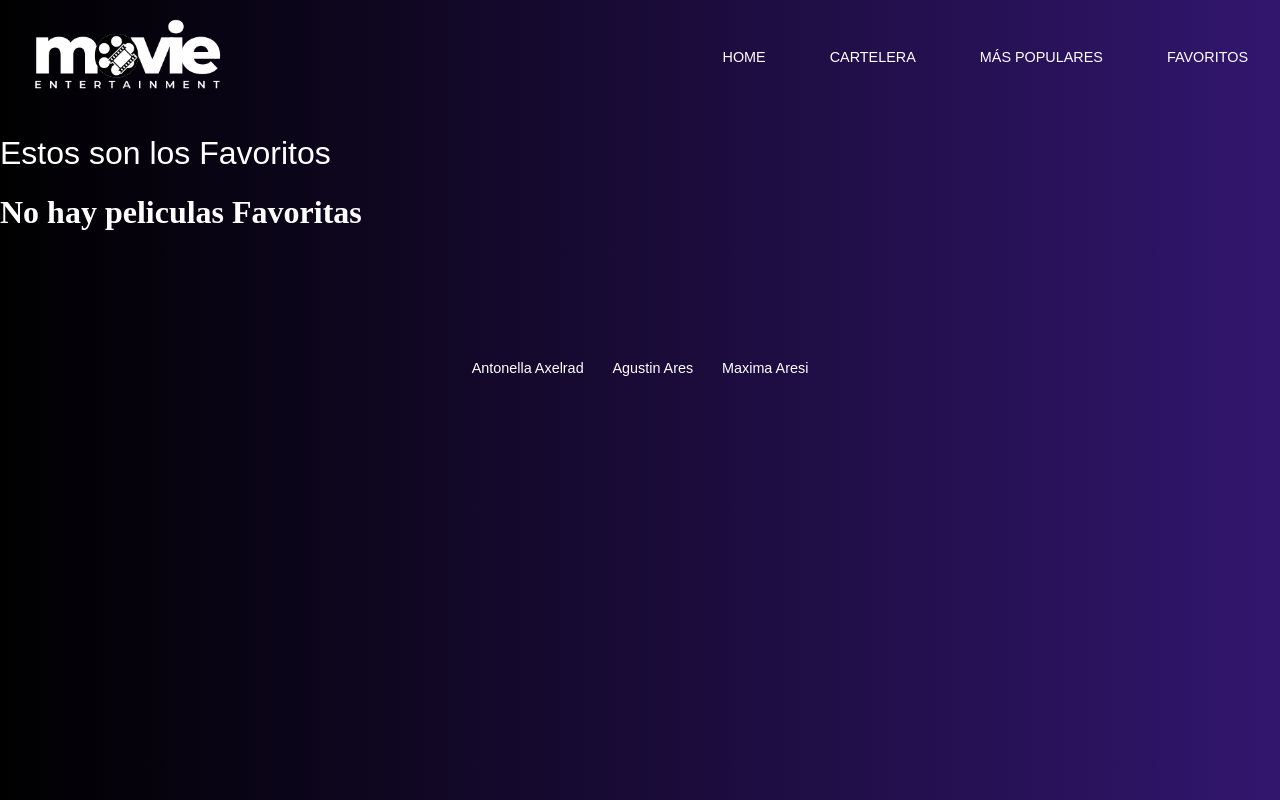
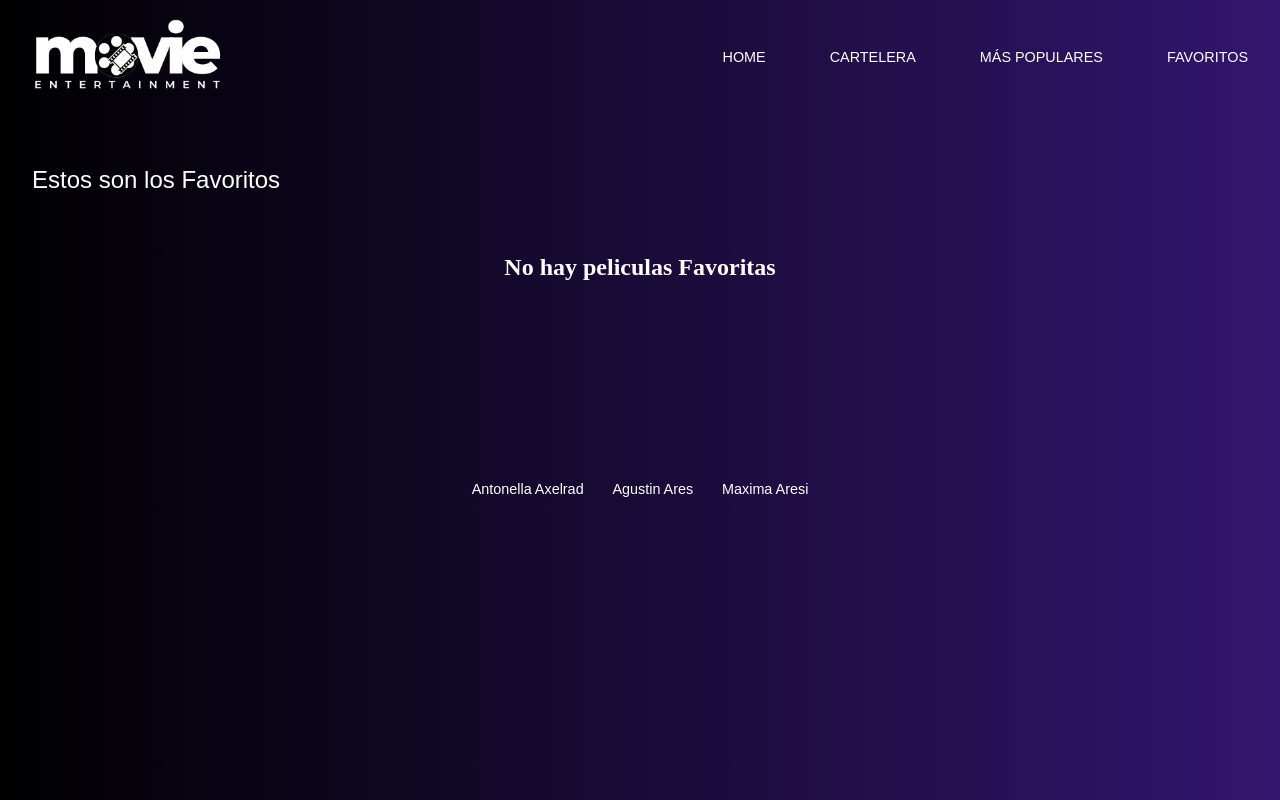
Before and after one commit to AgussAress/Prog3-Axelrad-Aresi-Ares-estabien, a React (Create React App) app in the folder proyecto-integrador/: page /favoritos in a window 1280 px wide. Built offline with nearby package versions, Linux system fonts and the light colour scheme.

Commit message:
css favoritos y linkear imagen de favoritos a detalle

```diff
--- /dev/null
+++ b/proyecto-integrador/src/components/Favoritos/Favoritos.css
@@ -0,0 +1,8 @@
+.favDiv {
+    display: flex;
+    flex-wrap: wrap;
+    justify-content: space-around;
+    align-items: center;
+    gap: 10px;
+    padding: 20px;
+}
--- a/proyecto-integrador/src/screens/Favoritos.js
+++ b/proyecto-integrador/src/screens/Favoritos.js
@@ -1,12 +1,13 @@
-import React, {Component} from "react";
-
+import React, { Component } from "react";
+import { Link } from 'react-router-dom';
+import "../components/Favoritos/Favoritos.css"
 const APIKEY = 'e085a8d4a0502afc1d3c8e65c53af130';
 
-class Favoritos extends Component{
+class Favoritos extends Component {
     constructor(props) {
         super(props);
         this.state = {
-            peliculasFav:[],
+            peliculasFav: [],
 
         };
     }
@@ -23,10 +24,10 @@ class Favoritos extends Component{
     }
 
 
-    componentDidMount(){
+    componentDidMount() {
 
         let storage = localStorage.getItem("Favs") //recupero el storage donde estan los ids
-        if (storage!==null){
+        if (storage !== null) {
             const storageParseado = JSON.parse(storage);
 
             Promise.all(
@@ -36,30 +37,35 @@ class Favoritos extends Component{
                 )
             )
                 // .then(data=> console.log('Then del promiseAll', data)) // con este camino obtengo un array completo con todo agrupado
-            .then(data => this.setState({peliculasFav:data}))
+                .then(data => this.setState({ peliculasFav: data }))
         }
     }
 
-    render(){
+    render() {
         return ( // probar hacer un if o llamar a un componente como cartelera de donde yo pueda sacar la imagen de la pelicula en favoritos y el boton de descripcion Y LINKEAR AL DETALLE <h1>{elm.title}</h1>
-            <div>
-                    <h1 className = "home__section-h1">Estos son los Favoritos</h1>
-                    {this.state.peliculasFav.length >0 ?
+            <section className='home__section'>
+                <h1 className="home__section-h1">Estos son los Favoritos</h1>
+                <div className='favDiv'>
+                    {this.state.peliculasFav.length > 0 ?
                         this.state.peliculasFav.map(elm =>
                         (
-                            <div key={elm.id}>
-                                <h2>{elm.title}</h2>
-                                <img
+                            <article className='home__div-article' key={elm.id}>
+                                <h2 className='home__div-h2' >{elm.title}</h2>
+                                <Link to={`/detalle/${elm.id}`}>
+                                    <img className='home__div-img'
                                         src={`https://image.tmdb.org/t/p/w342/${elm.poster_path}`}
                                         alt={elm.title}
                                     />
-                            </div>
-                        ) )
+                                </Link>
+                            </article>
+                        ))
                         :
                         <h1>No hay peliculas Favoritas</h1>
                     }
                 </div>
-    )}
+            </section>
+        )
+    }
 }
 
 export default Favoritos;
```
Also changed, not shown: proyecto-integrador/src/components/Favoritos/Favoritos.js (deleted). Lines whose indentation alone changed are shown as unchanged.
